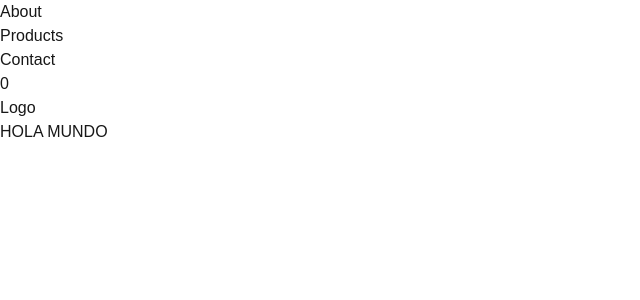
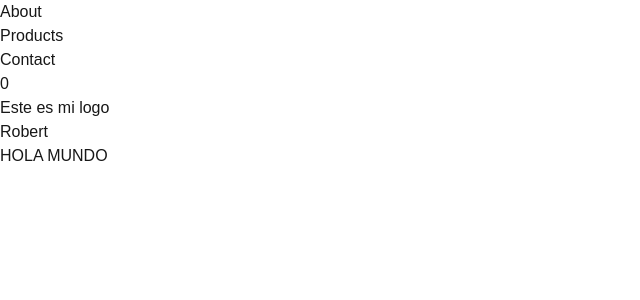
Before and after one commit to lamaro/maimo-prog3-2025-tp4-ecommerce, a Next.js app: page / in a window 1280 px wide. Shown: the top 300 px of the page, without its empty margins (0-640 px from the left). Built offline with nearby package versions, Linux system fonts and the light colour scheme.

Commit message:
added bla

```diff
--- a/src/app/page.js
+++ b/src/app/page.js
@@ -14,7 +14,8 @@ export default function Home() {
           <li>Contact</li>
         </ul>
         <p>{cartQty()}</p>
-        <p>Logo</p>
+        <p>Este es mi logo</p>
+        <p>Robert</p>
       </nav>
       <div>HOLA MUNDO</div>
       </header>
```
